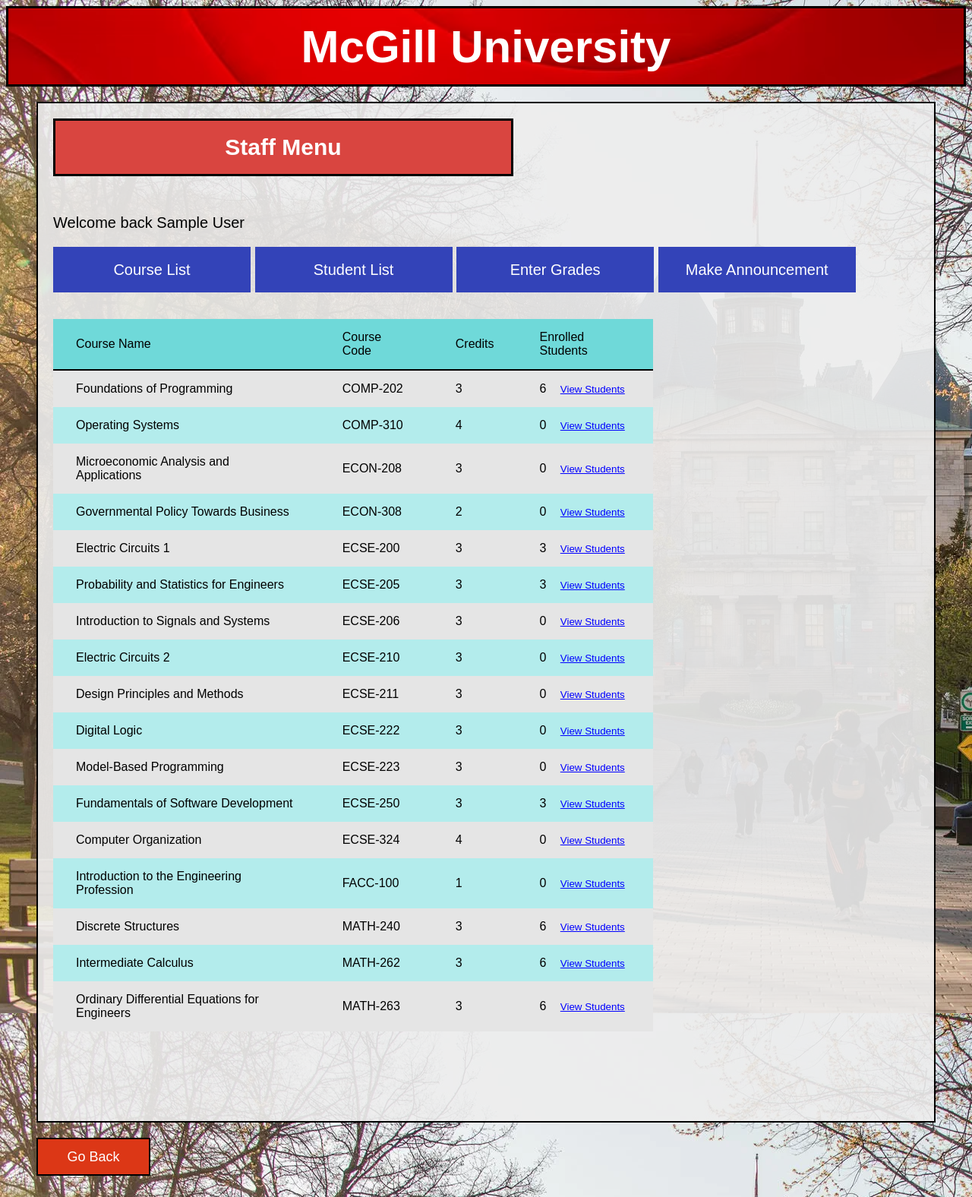
After one commit to ilgaz11/school-website, a Flask app: page /staff/course-list in a window 1280 px wide. The commit adds this page. Shown: the whole page at 76% size. Run offline with Flask 3, Linux system fonts and the light colour scheme; the visitor is signed in with stand-in values (Sample User, id 1).

Commit message:
updated staff menu

```diff
--- a/announcements.py
+++ b/announcements.py
@@ -1,5 +1,4 @@
 from datetime import datetime, date
-
 
 
 now = datetime.now()
--- a/app.py
+++ b/app.py
@@ -8,7 +8,7 @@
 
 @app.route("/")
 def home():
-    return render_template("index.html", dates=dates)
+    return render_template("index.html")
 
 #check if webpage is running
 @app.route("/ping")
@@ -71,8 +71,11 @@
     if not staff:
         flash("Invalid ID or password", "error")
         return render_template("index.html")
+    session["staff_name"] = staff.name
     return render_template("staff.html", name=staff.name, id=staff.id, school=sch)
 
+
+#delete this when ready
 @app.route("/staff/<course_code>/students")
 def view_students(course_code):
     course = find_course(course_code)
@@ -80,6 +83,18 @@
 
     return { "students": [ {'name': s.name, "id": s.id} for s in students] }
 
+@app.route("/staff/course-list")
+def view_course_list():
+    return render_template("staff_course_list.html", school=sch, name=session["staff_name"])
+
+@app.route("/staff/student-list")
+def view_student_list():
+    return render_template("staff_student_list.html", school=sch, name=session["staff_name"])
+
+@app.route("/staff/enter-grades")
+def enter_grades():
+    return render_template("staff_enter_grades.html", school=sch, name=session["staff_name"] )
+
 
 
 
--- a/static/styles.css
+++ b/static/styles.css
@@ -4,6 +4,7 @@
     background-color: rgb(245, 236, 236);
     background-image: url("images/mcgill_bg.webp");
 }
+
 
 .header {
     background-color: rgb(220, 55, 22);
@@ -235,16 +236,21 @@
 }
 
 .staff-button {
-    width: 130px;
-    height: 50px;
-    background-color: rgb(40, 59, 198);
+    display: inline-block;
+    width: 260px;
+    height: 60px;
+    background-color: rgb(51, 67, 184);
     color: white;
-    font-size: 18px;
+    font-size: 20px;
     border: none;
     font-weight: 300;
     cursor: pointer;
-    margin-bottom: 15px;
-    margin-right: 2px;
+    margin-bottom: 35px;
+    text-decoration: none;
+    align-content: center;
+    justify-content: center;
+    padding: 0px auto;
+    text-align: center;
 }
 
 .course-error {
@@ -270,3 +276,7 @@
     display: grid;
     justify-items: center;
 }
+
+form {
+    display: inline-block;
+}
--- a/templates/index.html
+++ b/templates/index.html
@@ -36,7 +36,6 @@
             <div class="side-window">
                 <div>
                     <h2 class="side-header">Dates</h2>
-                    <p>Today: {{ dates['today'] }}</p>
                 </div>
 
                 <h2 class="side-header">Announcements</h2>
--- a/templates/result.html
+++ b/templates/result.html
@@ -64,7 +64,7 @@
                 <div>
                     <h3 class="st-info-head">Add / Drop Course</h3>
                     <button class="ad-button add-selected js-add-button selected-button">Add</button>
-                    <button class="ad-button js-drop-button">Drop</button>
+                    <button class="ad-button js-drop-button">Drop</button><br>
                     <form action="/course" method="POST">
                         <input class="input-box js-course-input" list="course-list" type="text" placeholder="Course Code" name="course-code" autocomplete="off">
                         <button class="submit-button js-course-submit add-selected" type="submit" value="add" name="sub-button">Add</button>
--- a/templates/staff.html
+++ b/templates/staff.html
@@ -15,33 +15,16 @@
         <h2>Staff Menu</h2>
         </div>
         <p>Welcome back {{ name }}</p>
-        <button class="staff-button js-course-list">Course List</button>
-        <button class="staff-button js-student-list">Student List</button>
 
-        <div class="staff-course-table">
-            <table class="staff-table">
-                <thead>
-                    <tr>
-                        <td>Course Name</td>
-                        <td>Course Code</td>
-                        <td>Credits</td>
-                        <td>Enrolled Students</td>
-                    </tr>
-                </thead>
-                <tbody>
-                    {% for course in school.courses %}
-                    <tr>
-                        <td>{{ course.name }}</td>
-                        <td>{{ course.code }}</td>
-                        <td>{{ course.credits }}</td>
-                        <td>{{ course.enrolled }}
-                            <button class="students-button js-students-button" data-course-code="{{ course.code }}">View Students</button>
-                        </td>
-                    {% endfor %}
+        <a href="{{ url_for('view_course_list') }}" class="staff-button">Course List</a>
+        <a href="{{ url_for('view_student_list') }}" class="staff-button">Student List</a>
+        <a href="{{ url_for('enter_grades') }}" class="staff-button">Enter Grades</a>
+        <a class="staff-button">Make Announcement</a>
 
-                </tbody>
-            </table>
-        </div>
+
+        {% block content %}
+
+        {% endblock %}
     </div>
 
 
--- /dev/null
+++ b/templates/staff_course_list.html
@@ -0,0 +1,29 @@
+{% extends "staff.html" %}
+
+{% block content %}
+<div class="staff-course-table">
+            <table class="staff-table">
+                <thead>
+                    <tr>
+                        <td>Course Name</td>
+                        <td>Course Code</td>
+                        <td>Credits</td>
+                        <td>Enrolled Students</td>
+                    </tr>
+                </thead>
+                <tbody>
+                    {% for course in school.courses %}
+                    <tr>
+                        <td>{{ course.name }}</td>
+                        <td>{{ course.code }}</td>
+                        <td>{{ course.credits }}</td>
+                        <td>{{ course.enrolled }}
+                            <button class="students-button js-students-button" data-course-code="{{ course.code }}">View Students
+                            </button>
+                        </td>
+                    {% endfor %}
+
+                </tbody>
+            </table>
+        </div>
+{% endblock %}
--- /dev/null
+++ b/templates/staff_enter_grades.html
@@ -0,0 +1,6 @@
+{% extends "staff.html" %}
+
+{% block content %}
+<h3>Search Student</h3>
+
+{% endblock %}
```
Also changed, not shown: templates/staff_student_list.html (added, +24 -0 lines).
